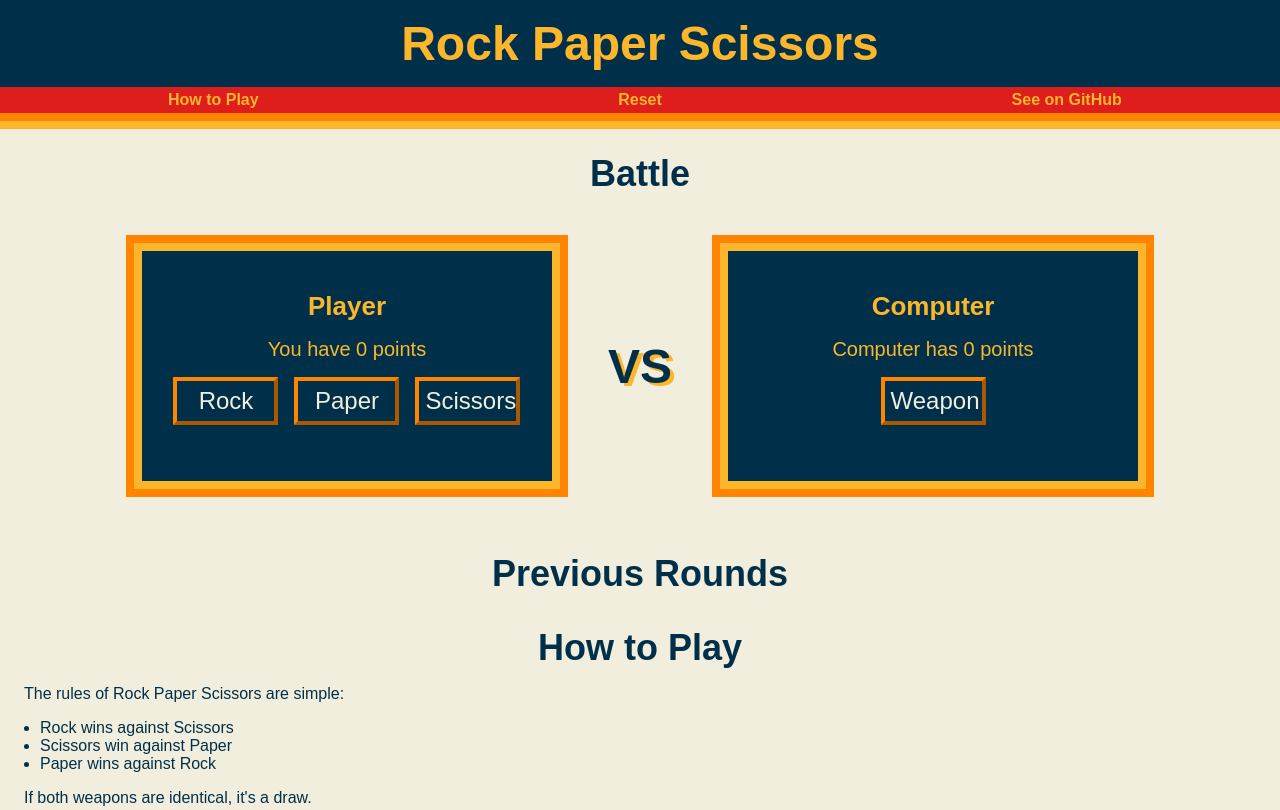
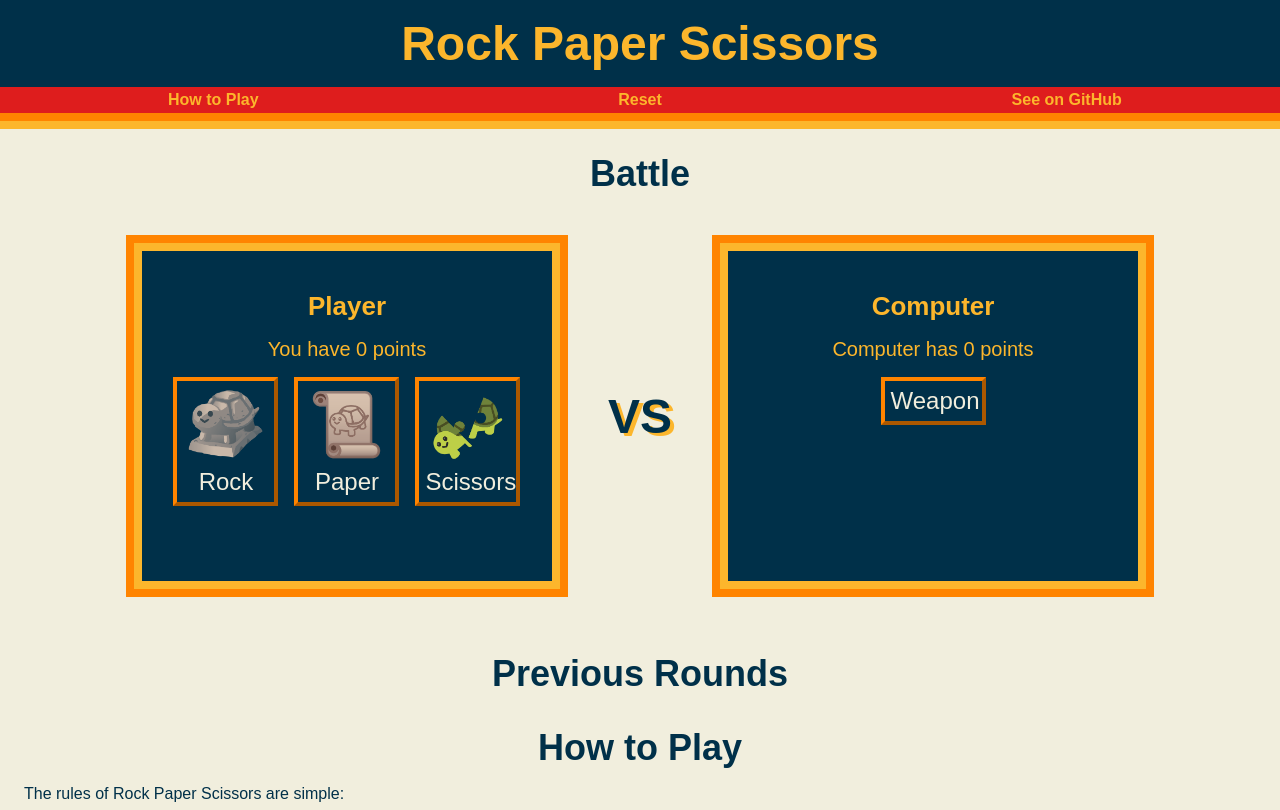
Before and after one commit to Cazolion/Rock-Paper-Scissors, a plain HTML site: page index.html in a window 1280 px wide. Shown: the top 810 px of the page. Drawn offline with Linux system fonts and the light colour scheme.

Commit message:
Added necessary turtles

```diff
--- a/index.html
+++ b/index.html
@@ -31,9 +31,9 @@
                     <div class="playerscore">You have 0 points</div>
 
                 <div class="buttons">
-                    <button type="button" id="rock">Rock</button>
-                    <button type="button" id="paper">Paper</button>
-                    <button type="button" id="scissors">Scissors</button>
+                    <button type="button" id="rock"><img  src="./images/rock.png" width="75px">Rock</button>
+                    <button type="button" id="paper"><img  src="./images/paper.png" width="75px">Paper</button>
+                    <button type="button" id="scissors"><img  src="./images/scissors.png" width="75px">Scissors</button>
                 </div>
             </div>
             <div class="versus">VS</div>
--- a/style.css
+++ b/style.css
@@ -118,7 +118,7 @@ a {
     gap: 16px;
     align-items: center;
     width: 250px;
-    height: 150px;
+    height: 250px;
     border: 8px solid #FCB62C;
     outline: 8px solid #FF8400;
 }
```
